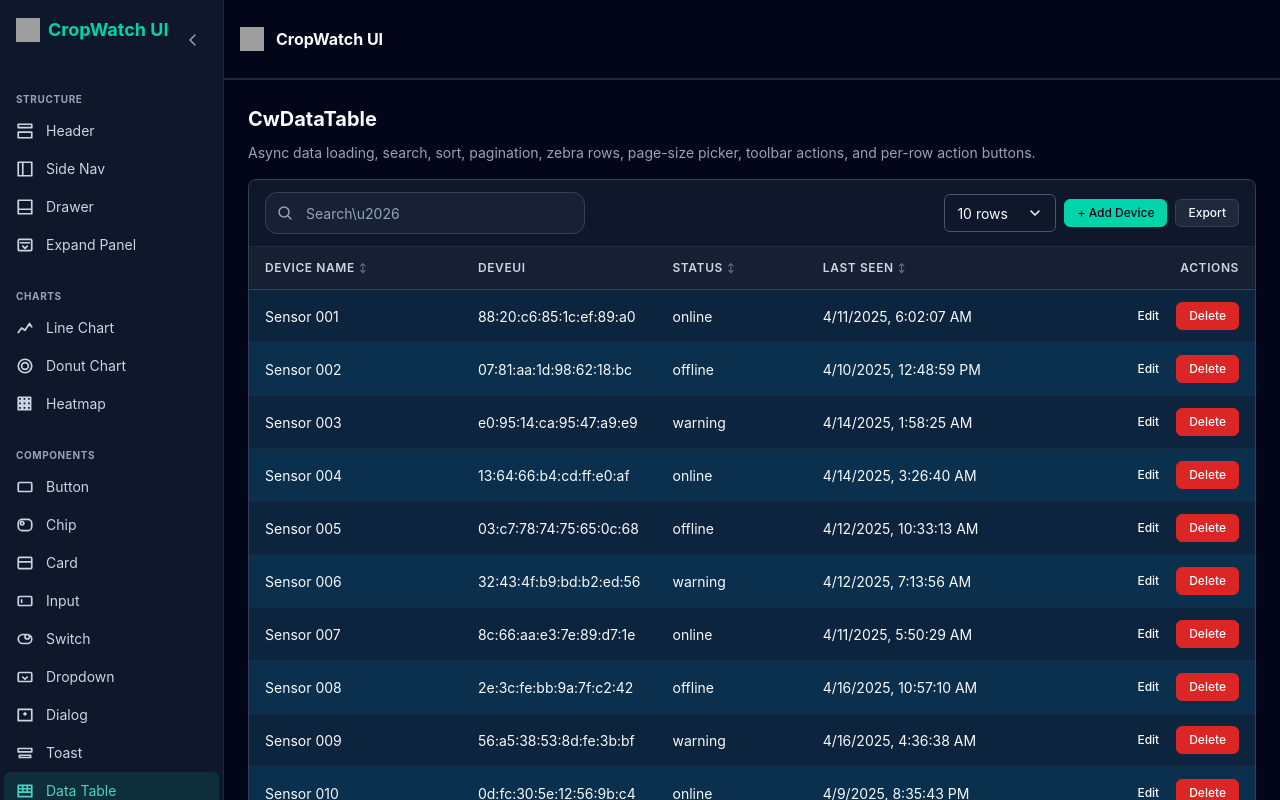
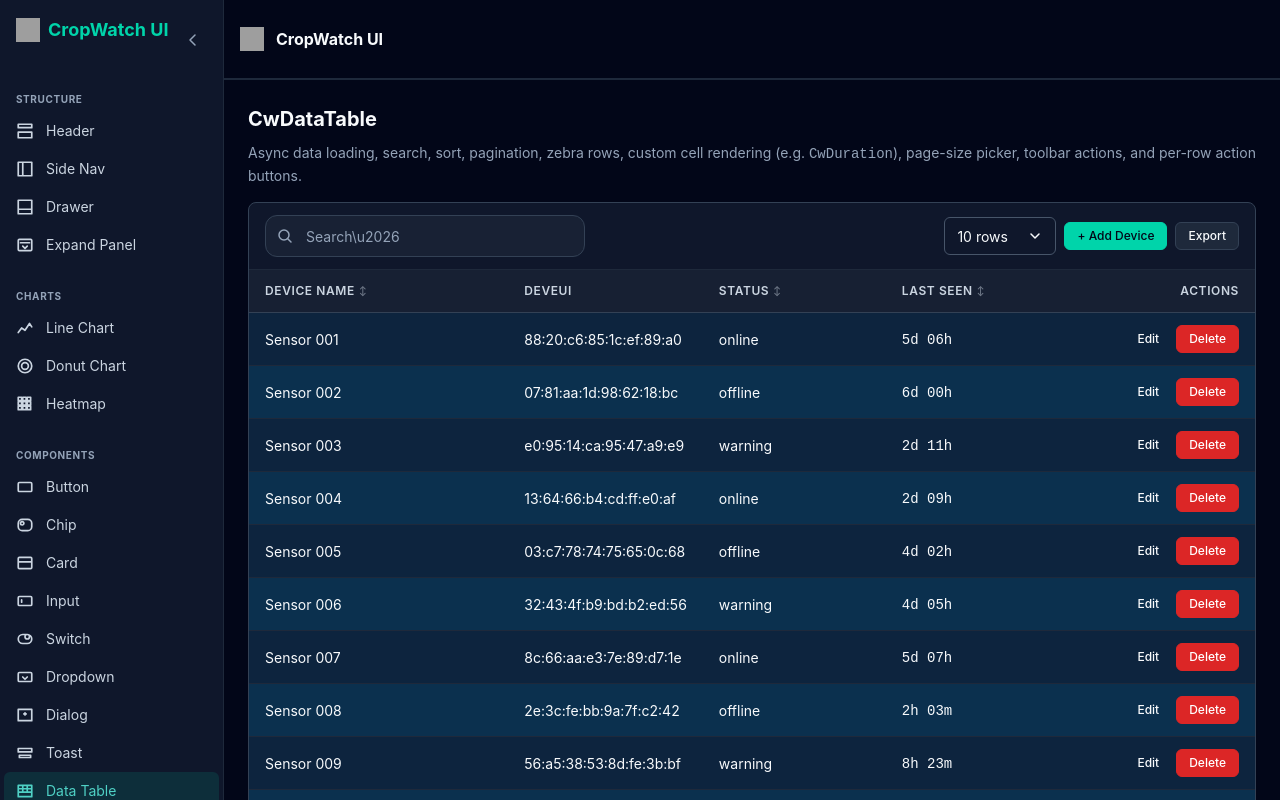
Before and after one commit to CropWatchDevelopment/CWUI, a SvelteKit app: page /demo/datatable in a window 1280 px wide. Built offline with nearby package versions, Linux system fonts and the light colour scheme; grey boxes are pictures that could not be loaded.

Commit message:
adding the ability to add any component to the data table

```diff
--- a/package.json
+++ b/package.json
@@ -1,6 +1,6 @@
 {
 	"name": "@cropwatchdevelopment/cwui",
-	"version": "0.1.7",
+	"version": "0.1.8",
 	"repository": {
 		"type": "git",
 		"url": "https://github.com/CropWatchDevelopment/CWUI.git"
--- a/src/lib/components/CwDataTable.svelte
+++ b/src/lib/components/CwDataTable.svelte
@@ -18,6 +18,8 @@
 		searchable?: boolean;
 		/** Snippet rendered at the right side of the toolbar for custom action buttons */
 		toolbarActions?: Snippet;
+		/** Optional custom cell snippet for any table column. Receives row, column, and default string value. */
+		cell?: Snippet<[T, CwColumnDef<T>, string]>;
 		/** Snippet rendered in the Actions column for each row. Receives the row data. */
 		rowActions?: Snippet<[T]>;
 		/** Header text for the actions column (default: empty) */
@@ -36,6 +38,7 @@
 		pageSizeOptions = [10, 20, 50, 100],
 		searchable = true,
 		toolbarActions,
+		cell,
 		rowActions,
 		actionsHeader = '',
 		class: className = ''
@@ -281,7 +284,11 @@
 									class:cw-data-table__td--hide-lg={col.hideBelow === 'lg'}
 									style:text-align={col.align ?? 'left'}
 								>
-									{getCellValue(row, col)}
+									{#if cell}
+										{@render cell(row, col, getCellValue(row, col))}
+									{:else}
+										{getCellValue(row, col)}
+									{/if}
 								</td>
 							{/each}
 							{#if rowActions}
--- a/src/routes/demo/datatable/+page.svelte
+++ b/src/routes/demo/datatable/+page.svelte
@@ -1,5 +1,5 @@
 <script lang="ts">
-	import { CwDataTable, CwButton } from '$lib/index.js';
+	import { CwDataTable, CwButton, CwDuration } from '$lib/index.js';
 	import type { CwColumnDef, CwTableQuery, CwTableResult } from '$lib/index.js';
 	import DemoCodeExample from '../_components/DemoCodeExample.svelte';
 
@@ -58,11 +58,19 @@
 \trowKey="id"
 \tsearchable
 \tpageSize={10}
-/>`;
+>
+\t{#snippet cell(row, col, defaultValue)}
+\t\t{#if col.key === 'lastSeen'}
+\t\t\t<CwDuration from={row.lastSeen} />
+\t\t{:else}
+\t\t\t{defaultValue}
+\t\t{/if}
+\t{/snippet}
+</CwDataTable>`;
 </script>
 
 <h2>CwDataTable</h2>
-<p class="demo-desc">Async data loading, search, sort, pagination, zebra rows, page-size picker, toolbar actions, and per-row action buttons.</p>
+<p class="demo-desc">Async data loading, search, sort, pagination, zebra rows, custom cell rendering (e.g. <code>CwDuration</code>), page-size picker, toolbar actions, and per-row action buttons.</p>
 
 <CwDataTable
 	{columns}
@@ -82,6 +90,13 @@
 			<CwButton size="sm" variant="danger" onclick={() => handleDelete(row)}>Delete</CwButton>
 		</div>
 	{/snippet}
+	{#snippet cell(row: Device, col: CwColumnDef<Device>, defaultValue: string)}
+		{#if col.key === 'lastSeen'}
+			<CwDuration from={row.lastSeen} />
+		{:else}
+			{defaultValue}
+		{/if}
+	{/snippet}
 </CwDataTable>
 
 <DemoCodeExample code={dataTableExample} title="CwDataTable example" />
```
